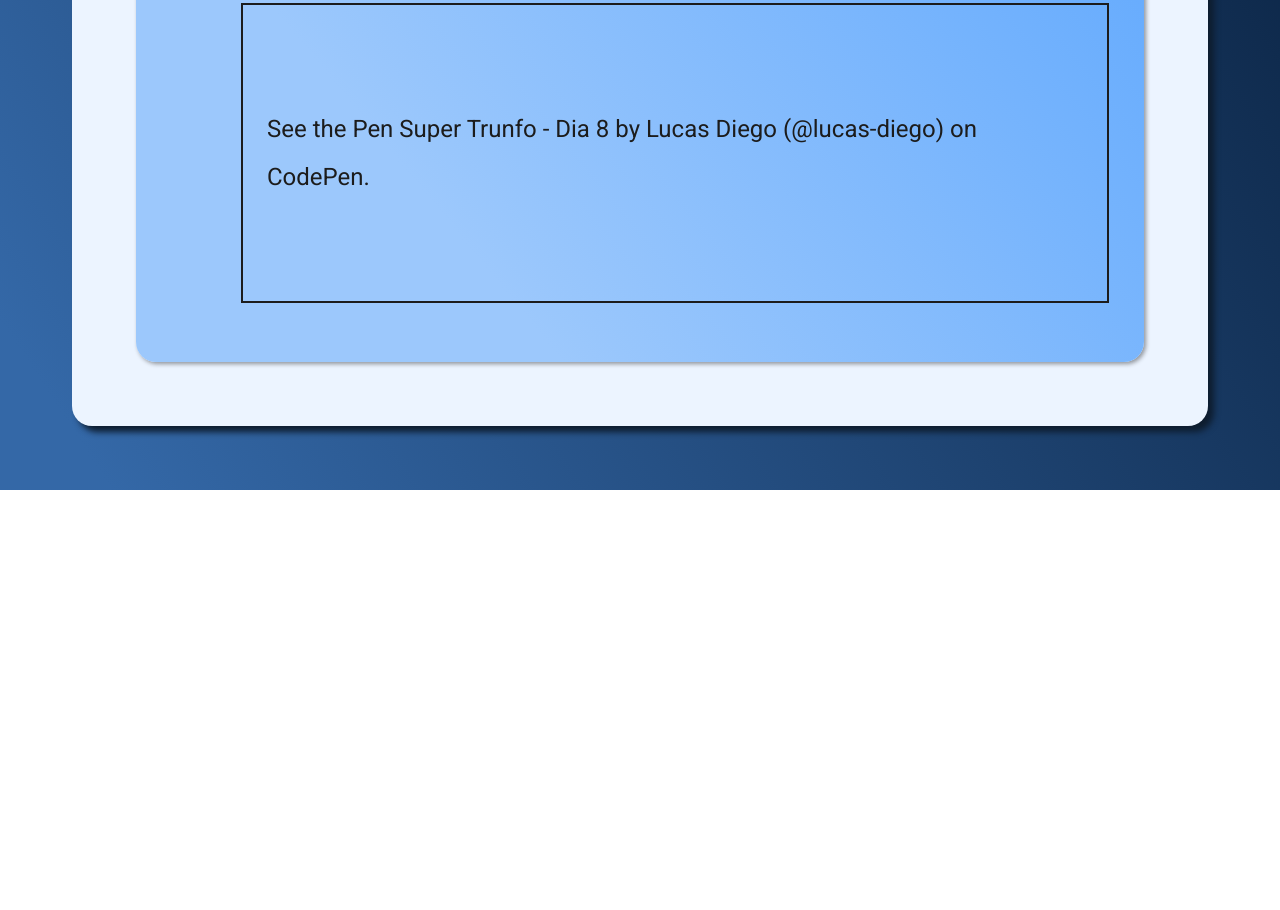
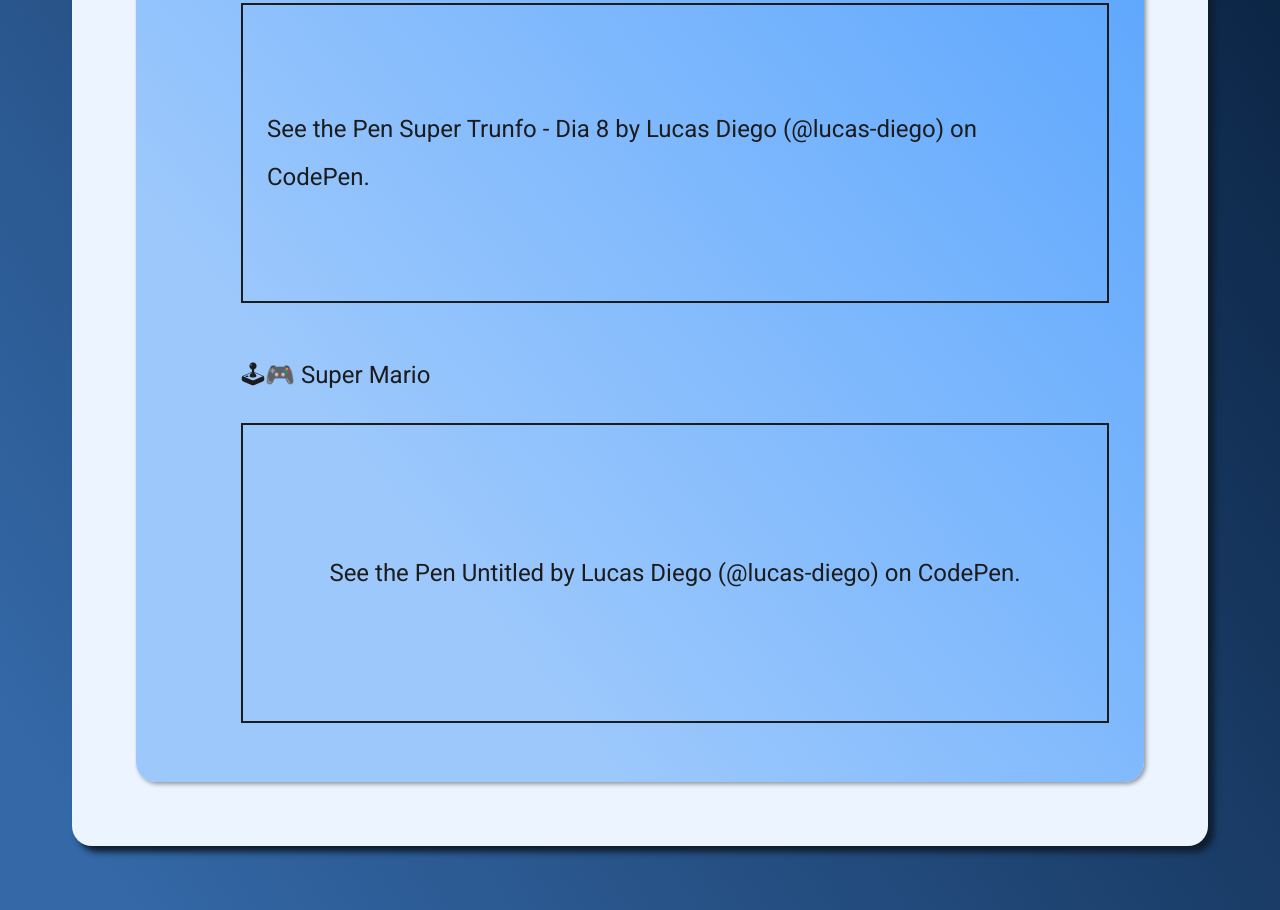
Before and after one commit to LucasDiegoTI/certificard, a plain HTML site: page index.html in a window 1280 px wide. Shown: the part 1825-2735 px from the top of the page. Before the commit the page ends 2315 px from the top, so only its background shows below. Drawn offline with Linux system fonts and the light colour scheme; a script that the page names is missing.

Commit message:
Update index.html

```diff
--- a/index.html
+++ b/index.html
@@ -58,6 +58,12 @@
 </p>
 <script async src="https://cpwebassets.codepen.io/assets/embed/ei.js"></script>
     </li>
+    <li class="projetos-itens"><p>🕹🎮 Super Mario</p>
+      <p class="codepen" data-height="300" data-theme-id="dark" data-default-tab="html,result" data-slug-hash="wvjpyXj" data-user="lucas-diego" style="height: 300px; box-sizing: border-box; display: flex; align-items: center; justify-content: center; border: 2px solid; margin: 1em 0; padding: 1em;">
+  <span>See the Pen <a href="https://codepen.io/lucas-diego/pen/wvjpyXj">
+  Untitled</a> by Lucas Diego (<a href="https://codepen.io/lucas-diego">@lucas-diego</a>)
+  on <a href="https://codepen.io">CodePen</a>.</span>
+</p>
   </main>
     </div>
 </body>
```
